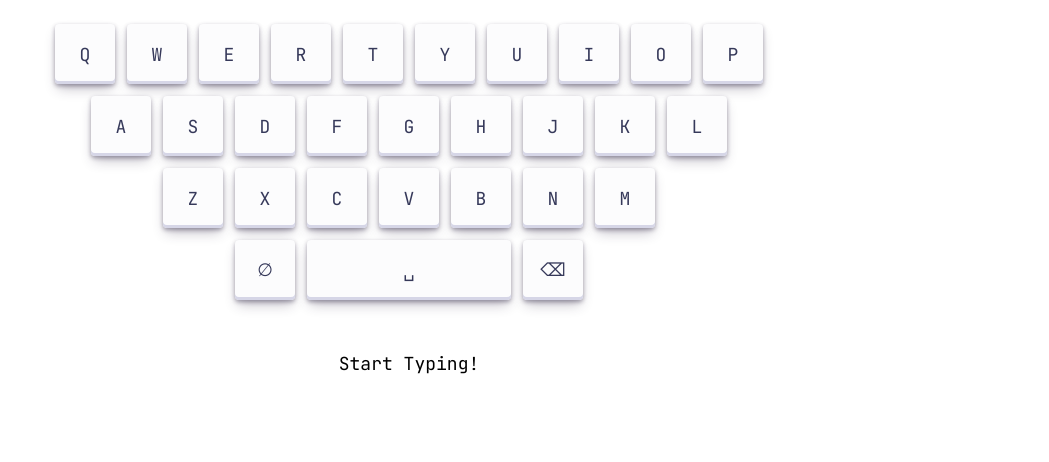
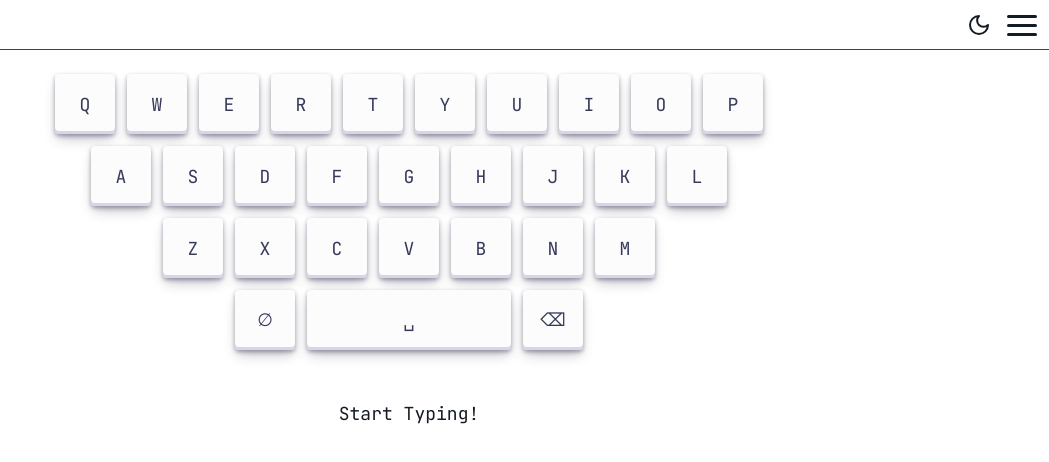
Before and after one commit to Frequency21/morse, an Angular app: page / in a window 1280 px wide. Shown: the top 462 px of the page, without its empty margins (231-1280 px from the left). Built offline with nearby package versions, Linux system fonts and the light colour scheme.

Commit message:
adds basic navbar, menu, theme switcher

```diff
--- a/src/app/app.component.html
+++ b/src/app/app.component.html
@@ -1,3 +1,5 @@
+<app-navbar [(isMenuOpen)]="isMenuOpen" ngSkipHydration></app-navbar>
+
 <div class="keyboard">
   <div class="row-wrapper">
     <div class="row" *ngFor="let row of keyboardRows">
--- a/src/app/app.component.scss
+++ b/src/app/app.component.scss
@@ -11,16 +11,11 @@ $gap-sm: 8px;
 $grid-size-sm: $button-size-sm + $gap-sm;
 $font-size-sm: 16px;
 
-button {
-  user-select: none;
-  cursor: pointer;
-  -webkit-tap-highlight-color: transparent;
+
+button[data-letter] {
   background-color: #FCFCFD;
   border-radius: 4px;
-  border-width: 0;
-  box-shadow: rgba(45, 35, 66, 0.4) 0 2px 4px,
-    rgba(45, 35, 66, 0.3) 0 7px 13px -3px,
-    #D6D6E7 0 -3px 0 inset;
+  box-shadow: var(--box-shadow);
   color: #36395A;
   font-family: "JetBrains Mono", monospace;
   transition: box-shadow .15s,
@@ -41,7 +36,7 @@ button {
   }
 
   &:hover {
-    box-shadow: rgba(45, 35, 66, 0.4) 0 4px 8px, rgba(45, 35, 66, 0.3) 0 7px 13px -3px, #D6D6E7 0 -3px 0 inset;
+    box-shadow: var(--box-shadow-hover);
     transform: translateY(-2px);
   }
 
--- a/src/app/app.component.ts
+++ b/src/app/app.component.ts
@@ -17,12 +17,13 @@ import { BACK_SPACE, CLEAR, MORSE_TABLE, SPACE } from './app.constants';
 import { AudioService } from './audio.service';
 import { RevealDirective } from './reveal.directive';
 import { Letter, SentenceComponent } from './sentence/sentence.component';
+import { NavbarComponent } from './navbar/navbar.component';
 
 type DeletableLetter = Letter & { delete$: ReplaySubject<void> };
 
 @Component({
   selector: 'app-root',
-  imports: [CommonModule, SentenceComponent, RevealDirective],
+  imports: [CommonModule, SentenceComponent, RevealDirective, NavbarComponent],
   templateUrl: './app.component.html',
   styleUrl: './app.component.scss',
   host: {
@@ -31,6 +32,7 @@ type DeletableLetter = Letter & { delete$: ReplaySubject<void> };
   },
 })
 export class AppComponent implements OnInit {
+  isMenuOpen = false;
   isBrowser: boolean;
   letters: DeletableLetter[] = [];
   activeLetter = 0;
@@ -46,6 +48,13 @@ export class AppComponent implements OnInit {
   clear$ = new Subject<void>();
   morse$ = () =>
     this.letter$.pipe(
+      tap({
+        subscribe: () => {
+          this.letters = [];
+          this.activeLetter = 0;
+          this.activeMorseCode = 0;
+        },
+      }),
       map((char, id) => {
         const delete$ = new ReplaySubject<void>();
         return [char, MORSE_TABLE.get(char)!, id, delete$] as const;
@@ -86,7 +95,6 @@ export class AppComponent implements OnInit {
           }),
         );
       }),
-      takeUntil(this.clear$),
     );
 
   keyboardRows = [
@@ -101,14 +109,11 @@ export class AppComponent implements OnInit {
   }
 
   ngOnInit(): void {
-    this.morse$().subscribe();
     this.clear$.pipe(switchMap(() => this.morse$())).subscribe();
+    this.clear$.next();
   }
 
   clearLetters(): void {
-    this.letters = [];
-    this.activeLetter = -1;
-    this.activeMorseCode = 0;
     this.clear$.next();
   }
 
@@ -177,6 +182,7 @@ export class AppComponent implements OnInit {
   }
 
   onKeyboardDown(event: KeyboardEvent) {
+    if (this.isMenuOpen) return;
     const key = this.keyboardEventToChar(event);
     if (!key) return;
     this.document
--- /dev/null
+++ b/src/app/navbar/navbar.component.html
@@ -0,0 +1,57 @@
+<div class="span"></div>
+
+@if (isLightMode) {
+  <button class="icon" (click)="setTheme('dark')">
+    <svg
+      xmlns="http://www.w3.org/2000/svg"
+      width="24"
+      height="24"
+      viewBox="0 0 24 24"
+      fill="none"
+      stroke="currentColor"
+      stroke-width="2"
+      stroke-linecap="round"
+      stroke-linejoin="round"
+    >
+      <path
+        vector-effect="non-scaling-stroke"
+        d="M12 3a6 6 0 0 0 9 9 9 9 0 1 1-9-9Z"
+      />
+    </svg>
+  </button>
+} @else {
+  <button class="icon" (click)="setTheme('light')">
+    <svg
+      xmlns="http://www.w3.org/2000/svg"
+      width="24"
+      height="24"
+      viewBox="0 0 24 24"
+      fill="none"
+      stroke="currentColor"
+      stroke-width="2"
+      stroke-linecap="round"
+      stroke-linejoin="round"
+    >
+      <circle vector-effect="non-scaling-stroke" cx="12" cy="12" r="4" />
+      <path vector-effect="non-scaling-stroke" d="M12 2v2" />
+      <path vector-effect="non-scaling-stroke" d="M12 20v2" />
+      <path vector-effect="non-scaling-stroke" d="m4.93 4.93 1.41 1.41" />
+      <path vector-effect="non-scaling-stroke" d="m17.66 17.66 1.41 1.41" />
+      <path vector-effect="non-scaling-stroke" d="M2 12h2" />
+      <path vector-effect="non-scaling-stroke" d="M20 12h2" />
+      <path vector-effect="non-scaling-stroke" d="m6.34 17.66-1.41 1.41" />
+      <path vector-effect="non-scaling-stroke" d="m19.07 4.93-1.41 1.41" />
+    </svg>
+  </button>
+}
+
+<button (click)="toggleMenu()" class="menu" [class.open]="isMenuOpen">
+  <div class="bar1"></div>
+  <div class="bar2"></div>
+  <div class="bar3"></div>
+</button>
+
+<div class="overlay" [class.open]="isMenuOpen">
+  <div>About</div>
+  <div>Github</div>
+</div>
--- /dev/null
+++ b/src/app/navbar/navbar.component.scss
@@ -0,0 +1,75 @@
+:host {
+  box-sizing: border-box;
+  height: 50px;
+  display: flex;
+  align-items: center;
+  gap: 1em;
+  padding: 6px 12px;
+  box-shadow: var(--border-box-shadow);
+}
+
+.span {
+  flex-grow: 1;
+}
+
+.menu {
+  float: right;
+  cursor: pointer;
+}
+
+.bar1,
+.bar2,
+.bar3 {
+  width: 30px;
+  height: 3px;
+  background-color: var(--color-primary);
+  margin: 6px 0;
+  transition: 0.4s;
+  border-radius: 5px;
+}
+
+.open {
+  .bar1 {
+    transform: translate(0, 9px) rotate(-45deg);
+  }
+
+  .bar2 {
+    opacity: 0;
+  }
+
+  .bar3 {
+    transform: translate(0, -9px) rotate(45deg);
+  }
+
+}
+
+.overlay {
+  height: calc(100% - 50px);
+  width: 0;
+  position: fixed;
+  z-index: 1;
+  left: 0;
+  top: 51px;
+  background-color: var(--color-background);
+  opacity: 0;
+  overflow-x: hidden;
+  transition: opacity 0.5s, color .5s, background-color .5s;
+
+  display: flex;
+  flex-flow: column nowrap;
+  align-items: center;
+  justify-content: center;
+  gap: 16px;
+
+  &.open {
+    opacity: 1;
+    width: 100%;
+  }
+}
+
+button.icon {
+  font-size: 0;
+  width: 24px;
+  height: 24px;
+  border-radius: 50%;
+}
--- /dev/null
+++ b/src/app/navbar/navbar.component.ts
@@ -0,0 +1,42 @@
+import { DOCUMENT, isPlatformServer } from '@angular/common';
+import {
+  Component,
+  EventEmitter,
+  inject,
+  Input,
+  Output,
+  PLATFORM_ID,
+} from '@angular/core';
+
+@Component({
+  selector: 'app-navbar',
+  imports: [],
+  templateUrl: './navbar.component.html',
+  styleUrl: './navbar.component.scss',
+})
+export class NavbarComponent {
+  @Input({ required: true }) isMenuOpen!: boolean;
+  @Output() isMenuOpenChange = new EventEmitter<boolean>();
+
+  isLightMode?: boolean;
+  private platformId = inject(PLATFORM_ID);
+  private document = inject(DOCUMENT);
+
+  constructor() {
+    if (isPlatformServer(this.platformId)) {
+      return;
+    }
+    const colorSchemeQuery = window.matchMedia('(prefers-color-scheme: light)');
+    this.isLightMode = colorSchemeQuery.matches;
+  }
+
+  toggleMenu() {
+    this.isMenuOpen = !this.isMenuOpen;
+    this.isMenuOpenChange.emit(this.isMenuOpen);
+  }
+
+  setTheme(theme: 'dark' | 'light'): void {
+    this.document.documentElement.dataset['theme'] = theme;
+    this.isLightMode = theme === 'light';
+  }
+}
--- a/src/styles.scss
+++ b/src/styles.scss
@@ -1,5 +1,70 @@
+@mixin light-theme-variables() {
+  --color-primary: #151b23;
+  --color-background: #fff;
+  --border-color: #3d444d;
+  --border-box-shadow: inset 0 calc(var(--border-width, 1px)*-1) var(--border-color);
+  --box-shadow: rgba(45, 35, 66, 0.4) 0 2px 4px,
+    rgba(45, 35, 66, 0.3) 0 7px 13px -3px,
+    #D6D6E7 0 -3px 0 inset;
+  --box-shadow-hover: rgba(45, 35, 66, 0.4) 0 4px 8px, rgba(45, 35, 66, 0.3) 0 7px 13px -3px, #D6D6E7 0 -3px 0 inset;
+}
+
+@mixin dark-theme-variables() {
+  --color-primary: #d1d7e0;
+  --color-background: #151b23;
+  --border-color: #3d444d;
+  --border-box-shadow: inset 0 calc(var(--border-width, 1px)*-1) var(--border-color);
+  --box-shadow: rgba(255, 255, 255, 0.6) 0 2px 4px,
+    rgba(255, 255, 255, 0.8) 0 7px 13px -3px,
+    rgba(0, 0, 0, 0.4) 0 -3px 0 inset;
+  --box-shadow-hover: rgba(255, 255, 255, 0.4) 0 2px 4px, rgba(255, 255, 255, 0.6) 0 7px 13px -3px, rgba(0, 0, 0, 0.4) 0 -3px 0 inset;
+}
+
+:root {
+  //common
+  --border-width: 0.0625rem;
+
+  @include light-theme-variables();
+}
+
+@media (prefers-color-scheme: dark) {
+  :root {
+    @include dark-theme-variables();
+  }
+}
+
+html[data-theme=light] {
+  @include light-theme-variables();
+}
+
+html[data-theme=dark] {
+  @include dark-theme-variables();
+}
+
 html,
 body {
   padding: 0;
   margin: 0;
+  transition: color .5s, background-color .5s;
 }
+
+html {
+  font-size: 16px;
+}
+
+body {
+  background-color: var(--color-background);
+  color: var(--color-primary);
+  fill: var(--color-primary);
+}
+
+button {
+  cursor: pointer;
+  user-select: none;
+  -webkit-tap-highlight-color: transparent;
+  color: var(--color-primary);
+  background: transparent;
+  padding: 0;
+  margin: 0;
+  border: 0;
+}
```
